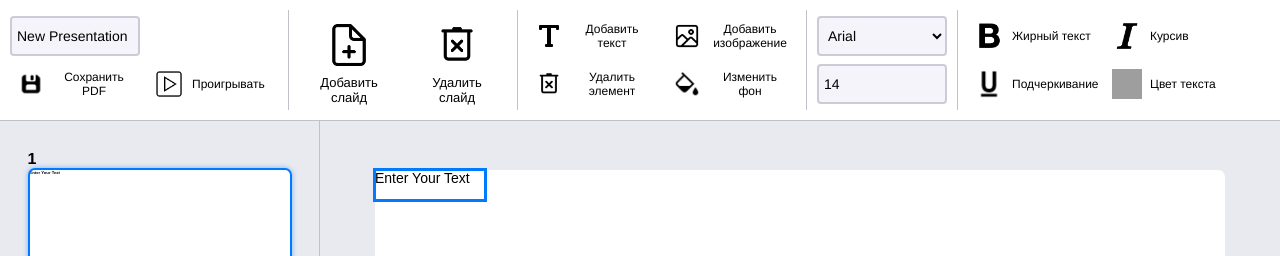
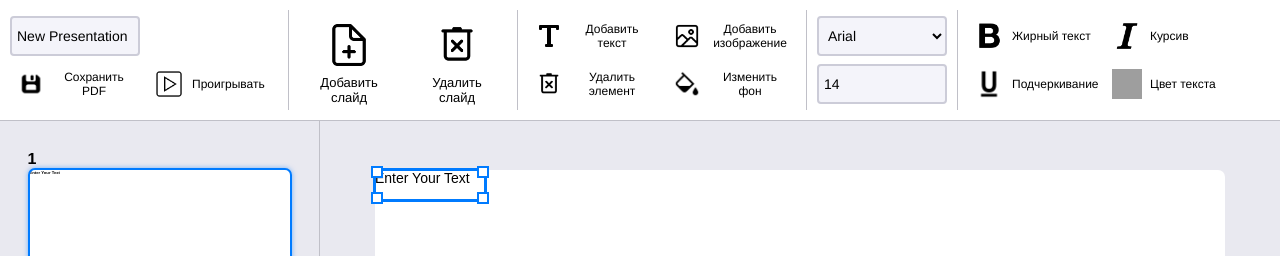
Before and after one commit to skjdhfs/frontend, a React (Vite) app in the folder presentation_editor/: page / in a window 1280 px wide. Both pictures are taken after a click on the button "Добавить текст". Shown: the top 256 px of the page. Built offline with nearby package versions, Linux system fonts and the light colour scheme; grey boxes are pictures that could not be loaded.

Commit message:
improved resize

```diff
--- a/presentation_editor/src/store/functions.ts
+++ b/presentation_editor/src/store/functions.ts
@@ -369,21 +369,23 @@ function moveSlideObj(editor: Editor, payload: {newPosition: Position}): Editor
   };
 }
 
-function changeSlideObjSize(editor: Editor, newSize: Size): Editor {
+function changeSlideObjSize(editor: Editor, payload: {newSize: Size, newPosition?: Position}): Editor {
   const selected = editor.selected;
   if (selected.selectedSlidesIds.length != 1 || !selected.selectedObjId) {
     return editor;
   }
 
   const newSlides = editor.presentation.slides.map((slide) =>
-    slide.id == selected.selectedSlidesIds[0]
-      ? {
-          ...slide,
-          slideObj: slide.slideObj.map((obj) =>
-            obj.id == selected.selectedObjId ? { ...obj, size: newSize } : obj
-          ),
-        }
-      : slide
+    slide.id == selected.selectedSlidesIds[0] ? {
+      ...slide,
+      slideObj: slide.slideObj.map((obj) =>
+        obj.id == selected.selectedObjId ? {
+          ...obj,
+          size: payload.newSize,
+          position: payload.newPosition || obj.position
+        } : obj
+      ),
+    } : slide
   );
   return {
     ...editor,
--- a/presentation_editor/src/view/ImageObject/ImageObject.module.css
+++ b/presentation_editor/src/view/ImageObject/ImageObject.module.css
@@ -5,6 +5,4 @@
 .image {
   height: 100%;
   width: 100%;
-  display: block;
-  object-fit: contain;
 }
--- a/presentation_editor/src/view/SelectionFrame/SelectionFrame.module.css
+++ b/presentation_editor/src/view/SelectionFrame/SelectionFrame.module.css
@@ -1,4 +1,4 @@
-.frame {
+.container {
     position: absolute;
     border: 3px solid #007bff;
     background-color: transparent;
@@ -39,3 +39,37 @@
     bottom: 0;
     width: 10px;
 }
+
+.dot {
+    position: absolute;
+    width: 8px;
+    height: 8px;
+    background-color: #fff;
+    border: 2px solid #007bff;
+    z-index: 1000;
+    pointer-events: all;
+}
+
+.dotTopLeft {
+    top: -5px;
+    left: -5px;
+    cursor: nwse-resize;
+}
+
+.dotTopRight {
+    top: -5px;
+    right: -5px;
+    cursor: nesw-resize;
+}
+
+.dotBottomLeft {
+    bottom: -5px;
+    left: -5px;
+    cursor: nesw-resize;
+}
+
+.dotBottomRight {
+    bottom: -5px;
+    right: -5px;
+    cursor: nwse-resize;
+}
--- a/presentation_editor/src/view/SelectionFrame/SelectionFrame.tsx
+++ b/presentation_editor/src/view/SelectionFrame/SelectionFrame.tsx
@@ -13,13 +13,79 @@ function SelectionFrame(props: SelectionFrameProps) {
         object
     } = props
 
-    const {onMouseDown} = useDnd({
+    const {onMouseDown: onMoveMouseDown} = useDnd({
         startX: object.position.x,
         startY: object.position.y,
         onDrag: (newX, newY) => dispatch(moveSlideObj, {newPosition: {x: newX, y: newY}})
     })
 
-    const style = {
+    const minSize = 10;
+
+    const aspectRatio = object.size.width / object.size.height
+
+    const {onMouseDown: onBottomRight} = useDnd({
+        startX: object.size.width,
+        startY: object.size.height,
+        onDrag: (newW) => {
+            const width = Math.max(newW, minSize)
+            const height = width / aspectRatio
+            dispatch(changeSlideObjSize, {
+                newSize: {width, height}
+            })
+        }
+    })
+
+    const {onMouseDown: onBottomLeft} = useDnd({
+        startX: object.position.x,
+        startY: object.size.height,
+        onDrag: (newX) => {
+            const offsetX = object.position.x - newX;
+            const width = Math.max(object.size.width + offsetX, minSize)
+            const height = width / aspectRatio
+
+            dispatch(changeSlideObjSize, {
+                newSize: {width, height},
+                newPosition: {x: object.position.x + (object.size.width - width), y: object.position.y}
+            })
+        }
+    })
+
+    const {onMouseDown: onTopRight} = useDnd({
+        startX: object.size.width,
+        startY: object.position.y,
+        onDrag: (_, newY) => {
+            const offsetY = object.position.y - newY
+            const height = Math.max(object.size.height + offsetY, minSize)
+            const width = height * aspectRatio
+            if (height > minSize) {
+                dispatch(changeSlideObjSize, {
+                    newSize: {width, height},
+                    newPosition: {x: object.position.x, y: newY}
+                })
+            }
+        }
+    })
+
+    const {onMouseDown: onTopLeft} = useDnd({
+        startX: object.position.x,
+        startY: object.position.y,
+        onDrag: (_, newY) => {
+
+            const offsetY = object.position.y - newY
+            const height = object.size.height + offsetY
+            const width = height * aspectRatio
+            const offsetX = width - object.size.width
+
+            if (height > minSize) {
+                dispatch(changeSlideObjSize, {
+                    newSize: {width, height},
+                    newPosition: {x: object.position.x - offsetX, y: newY}
+                })
+            }
+        }
+    })
+
+    const styleContainer = {
         top: -2,
         left: -2,
         width: object.size.width + 4,
@@ -28,14 +94,19 @@ function SelectionFrame(props: SelectionFrameProps) {
 
     return (
         <div
-            className={styles.frame}
-            style={style}
+            className={styles.container}
+            style={styleContainer}
             onClick={(e) => e.stopPropagation()}
         >
-            <div onMouseDown={onMouseDown} className={`${styles.border} ${styles.borderTop}`}></div>
-            <div onMouseDown={onMouseDown} className={`${styles.border} ${styles.borderBottom}`}></div>
-            <div onMouseDown={onMouseDown} className={`${styles.border} ${styles.borderLeft}`}></div>
-            <div onMouseDown={onMouseDown} className={`${styles.border} ${styles.borderRight}`}></div>
+            <div onMouseDown={onMoveMouseDown} className={`${styles.border} ${styles.borderTop}`}></div>
+            <div onMouseDown={onMoveMouseDown} className={`${styles.border} ${styles.borderBottom}`}></div>
+            <div onMouseDown={onMoveMouseDown} className={`${styles.border} ${styles.borderLeft}`}></div>
+            <div onMouseDown={onMoveMouseDown} className={`${styles.border} ${styles.borderRight}`}></div>
+
+            <div onMouseDown={onTopLeft} className={`${styles.dot} ${styles.dotTopLeft}`}></div>
+            <div onMouseDown={onTopRight} className={`${styles.dot} ${styles.dotTopRight}`}></div>
+            <div onMouseDown={onBottomLeft} className={`${styles.dot} ${styles.dotBottomLeft}`}></div>
+            <div onMouseDown={onBottomRight} className={`${styles.dot} ${styles.dotBottomRight}`}></div>
         </div>
     )
 }
--- a/presentation_editor/src/view/SlideView/SlideView.tsx
+++ b/presentation_editor/src/view/SlideView/SlideView.tsx
@@ -3,8 +3,7 @@ import type { Slide } from '../../store/types';
 import { ImageObject } from '../ImageObject/ImageObject';
 import { TextObject } from '../TextObject/TextObject';
 import { dispatch } from '../../store/editor';
-import { changeTextContent, selectObject, unselectObject, moveSlideObj } from '../../store/functions';
-import { useDnd } from '../../store/hooks/useDnd';
+import { changeTextContent, selectObject, unselectObject } from '../../store/functions';
 
 type SlideViewProps = {
   slide: Slide;
```
